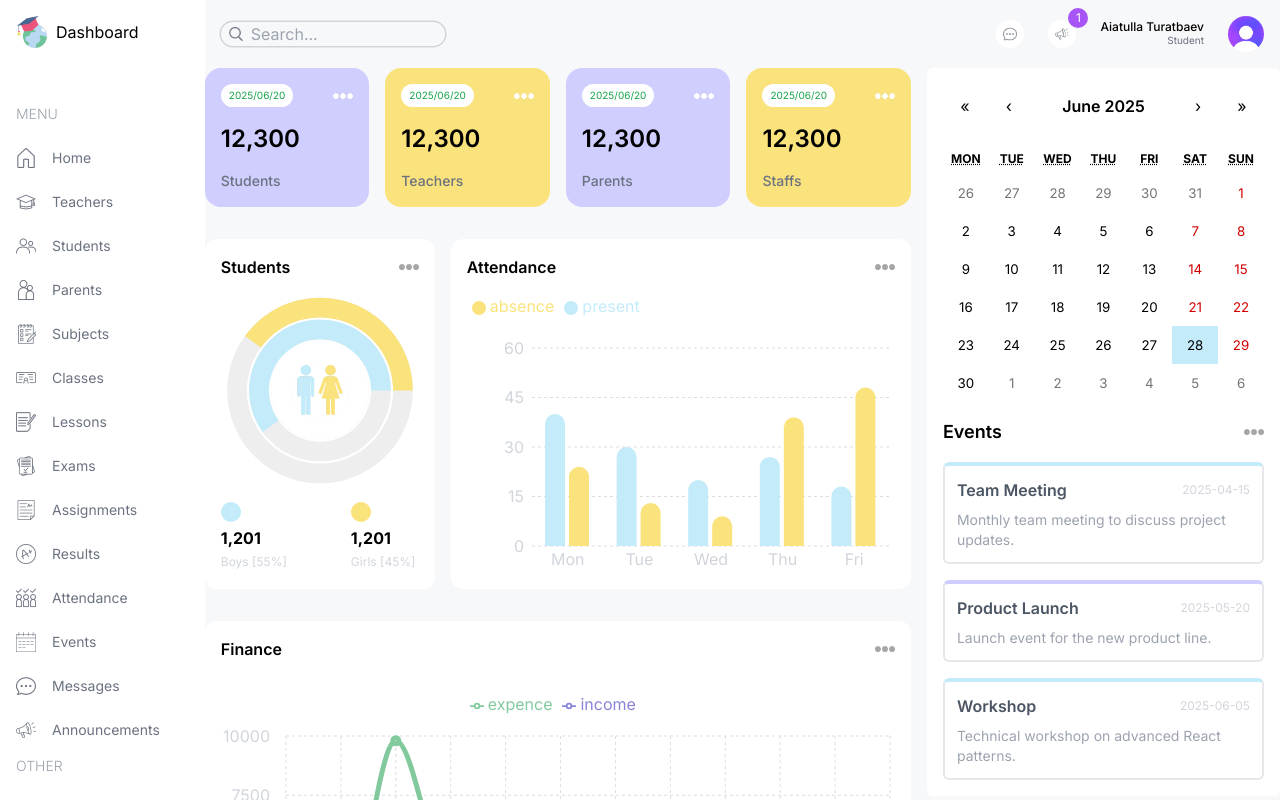
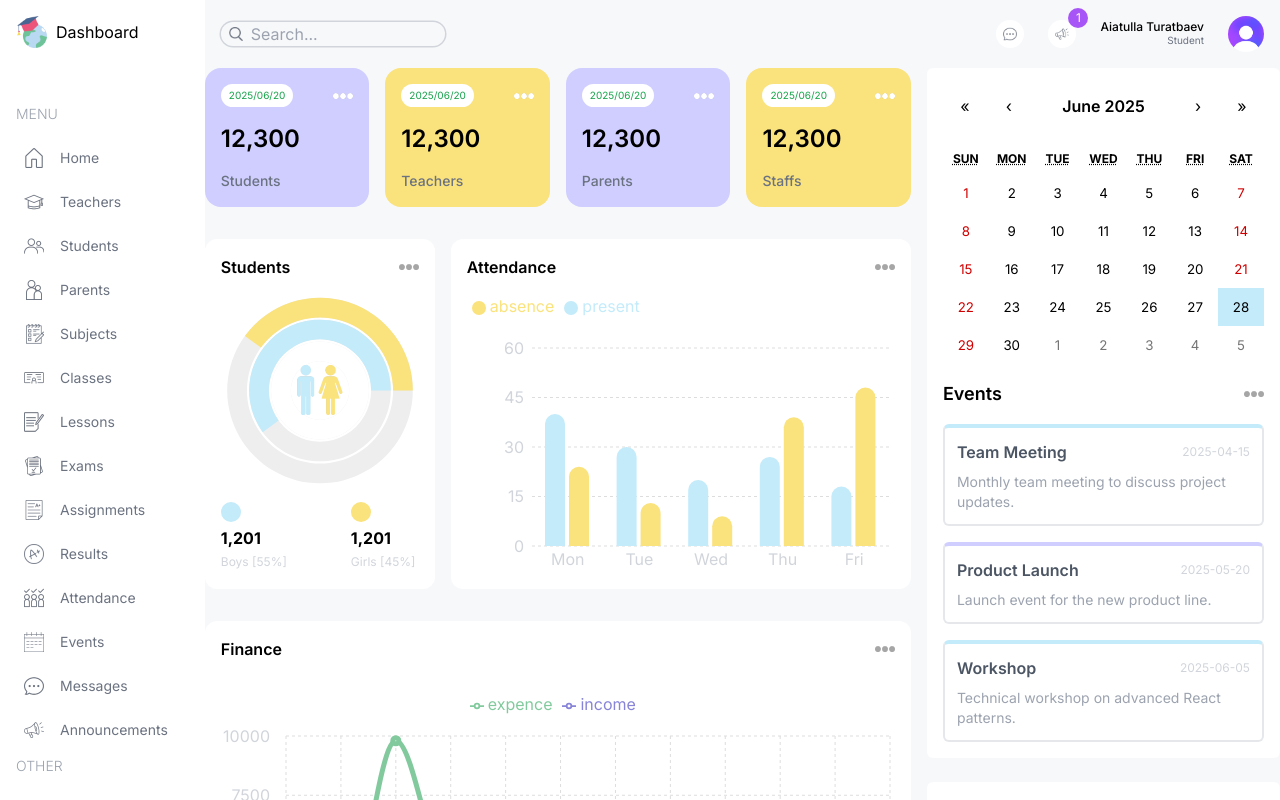
Before and after one commit to Aiatulla/dashboard, a Next.js app: page /admin in a window 1280 px wide. Built offline with nearby package versions, Linux system fonts and the light colour scheme.

Commit message:
design fixes

```diff
--- a/src/app/(dashboard)/admin/page.tsx
+++ b/src/app/(dashboard)/admin/page.tsx
@@ -9,7 +9,7 @@
   return (
     <div className="flex flex-col md:flex-row gap-4">
       {/* Left */}
-      <div className=" w-2/3 flex flex-col gap-8">
+      <div className="w-full lg:w-2/3 flex flex-col gap-8">
         {/* User Cards */}
         <div className="flex gap-4 justify-between flex-wrap">
           <UserCard type="student" />
@@ -34,7 +34,7 @@
         </div>
       </div>
       {/* Right */}
-      <div className="w-1/3 flex flex-col gap-6">
+      <div className="w-full lg:w-1/3 flex flex-col gap-6">
         <EventCalendar />
         <Announcement />
       </div>
--- a/src/components/Menu.tsx
+++ b/src/components/Menu.tsx
@@ -1,5 +1,6 @@
 import Link from "next/link";
-import Image from 'next/image';
+import Image from "next/image";
+import { role } from "@/lib/data";
 
 const menuItems = [
   {
@@ -121,17 +122,26 @@
     <div className="mt-4 text-sm overflow:srcoll p-4">
       {menuItems.map((i) => (
         <div className="flex flex-col gap-2 md:justify-center" key={i.title}>
-                <span className="hidden lg:block text-gray-400 my-2 font-light">{i.title}</span>
-                {i.items.map((item) => (
-                    <Link key={item.label} href={item.href} className="flex gap-4 text-gray-500 py-2 flex-center justify-center lg:justify-start">
-                    <Image src={item.icon} width={20} height={20} alt=""/>
+          <span className="hidden lg:block text-gray-400 my-2 font-light">
+            {i.title}
+          </span>
+          {i.items.map((item) => {
+            if (item.visible.includes(role))
+              return (
+                <Link
+                  key={item.label}
+                  href={item.href}
+                  className="flex gap-4 text-gray-500 py-2 md:px-2 flex-center justify-center lg:justify-start rounded-md hover:bg-lamaSkyLight"
+                >
+                  <Image src={item.icon} width={20} height={20} alt="" />
                   <span className="hidden lg:block">{item.label}</span>
                 </Link>
-                ))}
+              );
+          })}
         </div>
       ))}
     </div>
-  )
-}
+  );
+};
 
-export default Menu
+export default Menu;
--- a/src/components/event-calendar.tsx
+++ b/src/components/event-calendar.tsx
@@ -1,4 +1,5 @@
 "use client";
+
 import { useState } from "react";
 import Calendar from "react-calendar";
 import "react-calendar/dist/Calendar.css";
@@ -33,7 +34,7 @@
   const [value, onChange] = useState<Value>(new Date());
   return (
     <div className=" rounded-md bg-white p-4">
-      <Calendar onChange={onChange} value={value} />
+      <Calendar onChange={onChange} value={value} locale="en-US" />
       <div className="flex items-center justify-between">
         <h1 className="font-semibold text-lg py-4">Events</h1>
         <Image src="/moreDark.png" alt="" width={20} height={20} />
--- a/src/lib/data.ts
+++ b/src/lib/data.ts
@@ -915,7 +915,6 @@
   },
 ];
 
-
 // YOU SHOULD CHANGE THE DATES OF THE EVENTS TO THE CURRENT DATE TO SEE THE EVENTS ON THE CALENDAR
 export const calendarEvents = [
   {
```
Lines whose indentation alone changed are shown as unchanged.
